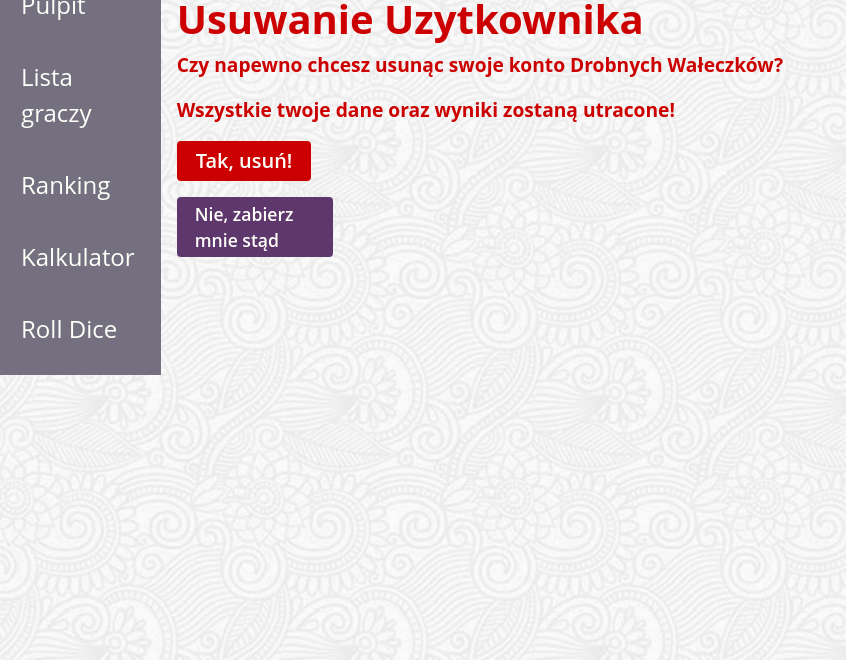
After one commit to semi7semi/DW, a Django app: page /edit_user/delete/1/ in a window 1280 px wide. The commit adds this page. Shown: the part 140-800 px from the top of the page, without its empty margins (0-846 px from the left). Run offline with Django 3.2, Linux system fonts and the light colour scheme; the visitor is signed in with stand-in values (Sample User, id 1); data comes from the database, SQL or seed files in the repository.

Commit message:
delete user

```diff
--- a/static/css/style.css
+++ b/static/css/style.css
@@ -11,6 +11,7 @@
   --blue: #007bff;
   --yellow: #5E376D;
   --green: #1e7e34;
+  --red: #cc0000;
   font-size: 16px;
 }
 
@@ -121,6 +122,22 @@ background: #EAEAEA;
 .btn-color-grey:hover {
   opacity: 0.8;
 }
+
+.btn-color-red {
+  background-color: var(--red);
+  color: var(--light-link-color);
+  font-weight: 600;
+  font-size: 20px;
+  padding: 8px 18px;
+}
+.btn-color-red a {
+  text-decoration: none;
+  color: var(--red);
+}
+.btn-color-red:hover {
+  opacity: 0.8;
+}
+
 .label-size {
   font-size: 1.4rem;
   color: var(--background-color);
@@ -164,6 +181,11 @@ hr {
 
 .color-king {
   color: #c8002a;
+}
+
+.color-red {
+  color: #cc0000;
+  font-weight: bold;
 }
 
 .color-header {
--- a/wfb/urls.py
+++ b/wfb/urls.py
@@ -29,6 +29,6 @@ urlpatterns = [
     path("add_user/", CreateUserView.as_view(), name="register"),
     path("edit_user/<int:id>/", EditUserView.as_view(), name="edit-user"),
     path("user_details/<int:id>/", UserDetailsView.as_view(), name="user-details"),
-    path("users/delete/<int:id>/", DeleteUser.as_view()),
+    path("edit_user/delete/<int:id>/", DeleteUser.as_view()),
     path("dice/", RollDiceView.as_view(), name="dice-view"),
 ]
--- /dev/null
+++ b/wfb_app/templates/delete_user.html
@@ -0,0 +1,20 @@
+{% extends "base.html" %}
+{% block title %}{% endblock %}
+{% block content %}
+    <h1 class="color-red">Usuwanie Uzytkownika</h1>
+<p class="color-red">Czy napewno chcesz usunąc swoje konto Drobnych Wałeczków?</p>
+<p class="color-red">Wszystkie twoje dane oraz wyniki zostaną utracone!</p>
+    <form action="" method="POST">
+        <input class="btn btn-color-red rounded-1 pt-1 pb-1" type="submit" value="Tak, usuń!">
+        {% csrf_token %}
+    </form>
+<p></p>
+<div class="row">
+    <div class="col-2">
+        <div class="nav flex-column nav-pills">
+            <a class="nav-link btn-color rounded-1 pt-1 pb-1" href="/edit_user/{{ user.id }}/">Nie, zabierz mnie stąd</a>
+        </div>
+    </div>
+</div>
+
+{% endblock content %}
--- a/wfb_app/views.py
+++ b/wfb_app/views.py
@@ -419,9 +419,14 @@ class UserDetailsView(View):
 class DeleteUser(LoginRequiredMixin, View):
     # usuwanie uzytkownika
     # tylko dla mnie
-
+    def get(self, request, id):
+        user = User.objects.get(pk=id)
+        ctx = {
+            "user": user
+        }
+        return render(request, "delete_user.html", ctx)
     # musze zabezpieczyc jeszcze!!!!
-    def get(self, request, id):
+    def post(self, request, id):
         user = User.objects.get(pk=id)
         user.delete()
         return redirect("users-list")
```
Also changed, not shown: wfb_app/templates/edit_user.html (+8 -0 lines).
